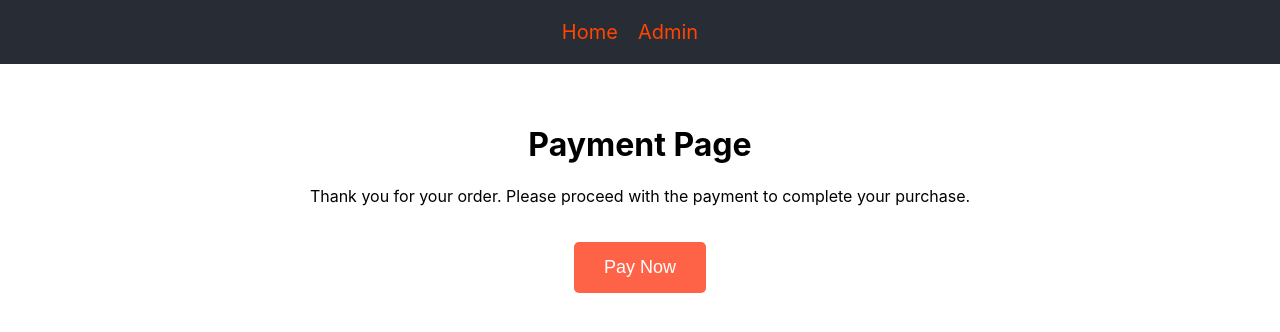
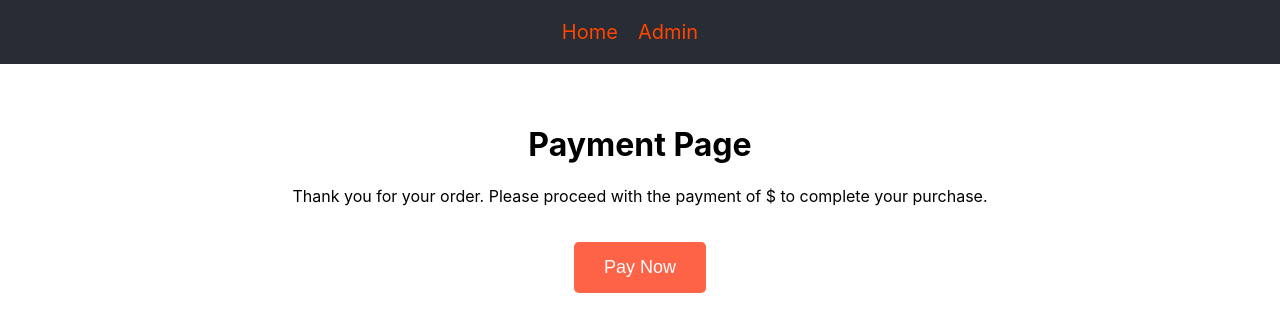
Before and after one commit to olisebz/AstroPizaz, a React (Create React App) app: page /pay in a window 1280 px wide. Shown: the top 332 px of the page. Built offline with nearby package versions, Linux system fonts and the light colour scheme.

Commit message:
try to get the totalPrice on the /paypage

```diff
--- a/src/pages/pay/PayPage.js
+++ b/src/pages/pay/PayPage.js
@@ -4,16 +4,17 @@ import './PayPage.css';
 
 function PayPage() {
   const navigate = useNavigate();
+  const totalPrice = JSON.parse(localStorage.getItem('totalPrice'));
 
   const handlePayment = () => {
     alert("Payment successful!");
-    navigate('/'); // Redirect back to home after payment
+    navigate('/');
   };
 
   return (
     <div className="pay-page">
       <h1>Payment Page</h1>
-      <p>Thank you for your order. Please proceed with the payment to complete your purchase.</p>
+      <p>Thank you for your order. Please proceed with the payment of ${totalPrice} to complete your purchase.</p>
       <button onClick={handlePayment} className="pay-button">Pay Now</button>
     </div>
   );
```
